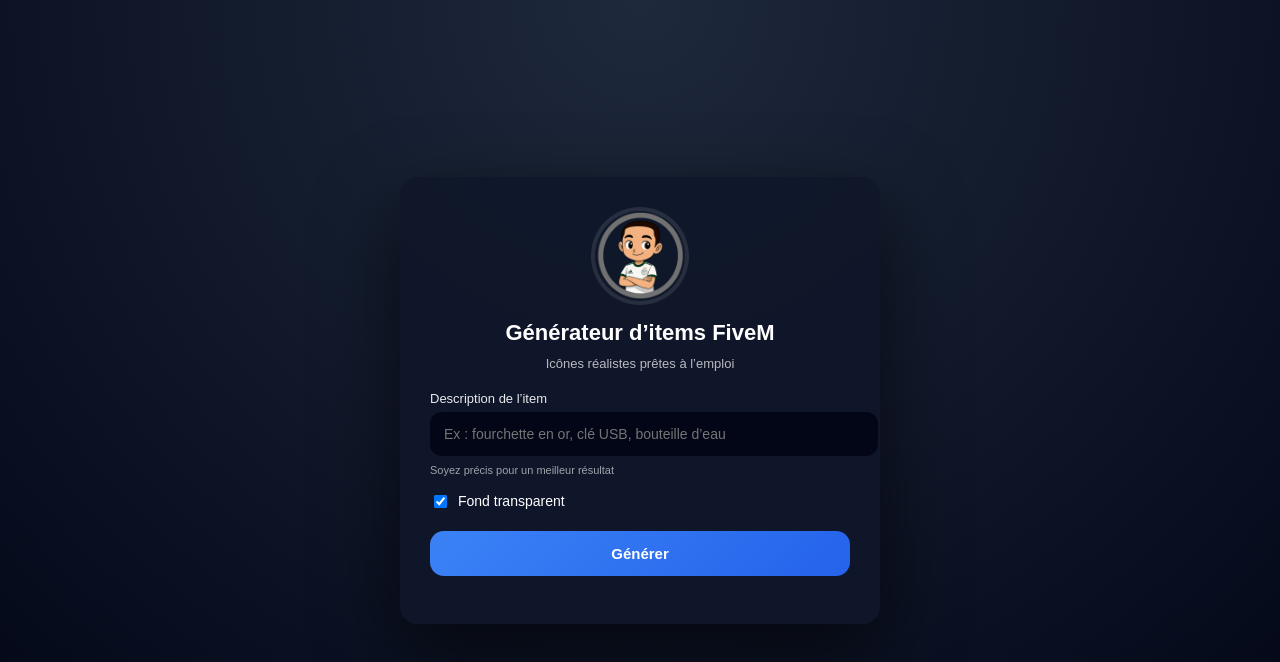
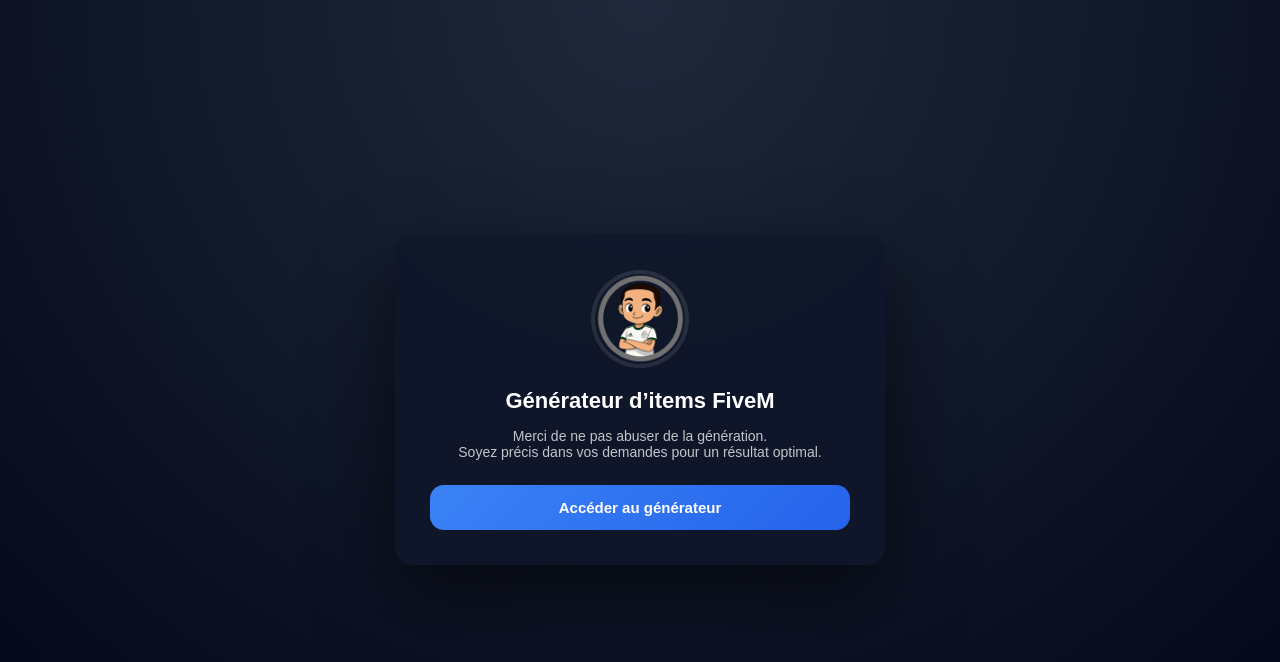
Before and after one commit to thetalymafr-design/mon-site-image, a website: page index.html in a window 1280 px wide. Drawn offline with Linux system fonts and the light colour scheme.

Commit message:
Update index.html

```diff
--- a/index.html
+++ b/index.html
@@ -1,60 +1,56 @@
 <!DOCTYPE html>
 <html lang="fr">
 <head>
-  <meta charset="UTF-8" />
+<meta charset="UTF-8">
 <title>Générateur d’items FiveM</title>
-  <meta name="viewport" content="width=device-width, initial-scale=1.0" />
+<meta name="viewport" content="width=device-width, initial-scale=1.0">
 
 <style>
 body {
   margin: 0;
   min-height: 100vh;
+  background: radial-gradient(circle at top, #1e293b, #020617);
+  font-family: Arial, sans-serif;
+  color: white;
   display: flex;
   align-items: center;
   justify-content: center;
-      background: radial-gradient(circle at top, #1e293b, #020617);
-      font-family: Arial, sans-serif;
-      color: white;
 }
 
+/* CARTES */
 .card {
   width: 420px;
   background: rgba(15, 23, 42, 0.95);
   border-radius: 18px;
-      padding: 30px;
+  padding: 35px;
   text-align: center;
   box-shadow: 0 30px 80px rgba(0,0,0,0.6);
 }
 
+/* AVATAR */
 .avatar {
   width: 90px;
   height: 90px;
   border-radius: 50%;
-      margin: 0 auto 15px;
+  margin: 0 auto 20px;
   background: url("logo.png") center / cover no-repeat;
   border: 4px solid rgba(255,255,255,0.1);
 }
 
+/* TITRES */
 h1 {
-      margin: 10px 0;
   font-size: 22px;
+  margin-bottom: 8px;
 }
 
 .subtitle {
-      font-size: 13px;
-      opacity: 0.7;
-      margin-bottom: 20px;
+  font-size: 14px;
+  opacity: 0.75;
+  margin-bottom: 25px;
 }
 
-    label {
-      display: block;
-      text-align: left;
-      font-size: 13px;
-      margin-bottom: 6px;
-      opacity: 0.9;
-    }
-
-    input[type="text"] {
+/* INPUT */
+input {
   width: 100%;
   padding: 14px;
   border-radius: 12px;
@@ -66,27 +62,21 @@
   margin-bottom: 8px;
 }
 
-    .hint {
-      font-size: 11px;
-      opacity: 0.6;
-      text-align: left;
-      margin-bottom: 16px;
+input::placeholder {
+  color: #94a3b8;
 }
 
-    .row {
-      display: flex;
-      align-items: center;
-      justify-content: space-between;
-      margin-bottom: 20px;
-    }
-
+/* CHECKBOX */
 .checkbox {
   display: flex;
   align-items: center;
-      gap: 8px;
+  justify-content: center;
+  gap: 10px;
+  margin: 15px 0;
   font-size: 14px;
 }
 
+/* BOUTONS */
 button {
   width: 100%;
   padding: 14px;
@@ -102,23 +92,18 @@
 
 button:hover {
   transform: translateY(-2px);
-      box-shadow: 0 12px 25px rgba(59,130,246,0.4);
+  box-shadow: 0 12px 25px rgba(59,130,246,0.45);
 }
 
-    #result {
-      margin-top: 18px;
+/* ERREUR */
+.error {
+  margin-top: 15px;
+  font-size: 13px;
+  color: #f87171;
 }
 
-    #result img {
-      max-width: 200px;
-      border-radius: 12px;
-      margin-top: 10px;
-    }
-
-    #error {
-      margin-top: 14px;
-      color: #f87171;
-      font-size: 13px;
+/* HIDE */
+.hidden {
   display: none;
 }
 </style>
@@ -126,66 +111,46 @@
 
 <body>
 
-  <div class="card">
+<!-- PAGE D'ACCUEIL -->
+<div class="card" id="home">
+  <div class="avatar"></div>
+  <h1>Générateur d’items FiveM</h1>
+  <p class="subtitle">
+    Merci de ne pas abuser de la génération.<br>
+    Soyez précis dans vos demandes pour un résultat optimal.
+  </p>
+  <button onclick="enterApp()">Accéder au générateur</button>
+</div>
+
+<!-- GÉNÉRATEUR -->
+<div class="card hidden" id="app">
   <div class="avatar"></div>
 
   <h1>Générateur d’items FiveM</h1>
-    <div class="subtitle">Icônes réalistes prêtes à l’emploi</div>
+  <p class="subtitle">Icônes réalistes prêtes à l’emploi</p>
 
-    <label>Description de l’item</label>
   <input
-      id="prompt"
     type="text"
     placeholder="Ex : fourchette en or, clé USB, bouteille d’eau"
-    />
-    <div class="hint">Soyez précis pour un meilleur résultat</div>
+    disabled
+  >
 
-    <div class="row">
   <div class="checkbox">
-        <input type="checkbox" id="transparent" checked />
-        <span>Fond transparent</span>
+    <input type="checkbox" checked disabled>
+    <label>Fond transparent</label>
+  </div>
+
+  <button disabled>Générer</button>
+
+  <div class="error">
+    Le générateur est hors ligne contactez Atsar
   </div>
 </div>
 
-    <button onclick="generate()">Générer</button>
-
-    <div id="error">Le générateur est hors ligne contactez Atsar</div>
-
-    <div id="result"></div>
-  </div>
-
 <script>
-    async function generate() {
-      const errorEl = document.getElementById("error");
-      const resultEl = document.getElementById("result");
-      const prompt = document.getElementById("prompt").value;
-
-      errorEl.style.display = "none";
-      resultEl.innerHTML = "";
-
-      if (!prompt.trim()) return;
-
-      try {
-        const res = await fetch("/generate", {
-          method: "POST",
-          headers: { "Content-Type": "application/json" },
-          body: JSON.stringify({
-            prompt,
-            transparent: document.getElementById("transparent").checked
-          })
-        });
-
-        if (!res.ok) throw new Error("offline");
-
-        const data = await res.json();
-
-        if (!data.image) throw new Error("offline");
-
-        resultEl.innerHTML = `<img src="${data.image}" />`;
-
-      } catch (e) {
-        errorEl.style.display = "block";
-      }
+function enterApp() {
+  document.getElementById("home").classList.add("hidden");
+  document.getElementById("app").classList.remove("hidden");
 }
 </script>
 
```
Lines whose indentation alone changed are shown as unchanged.
